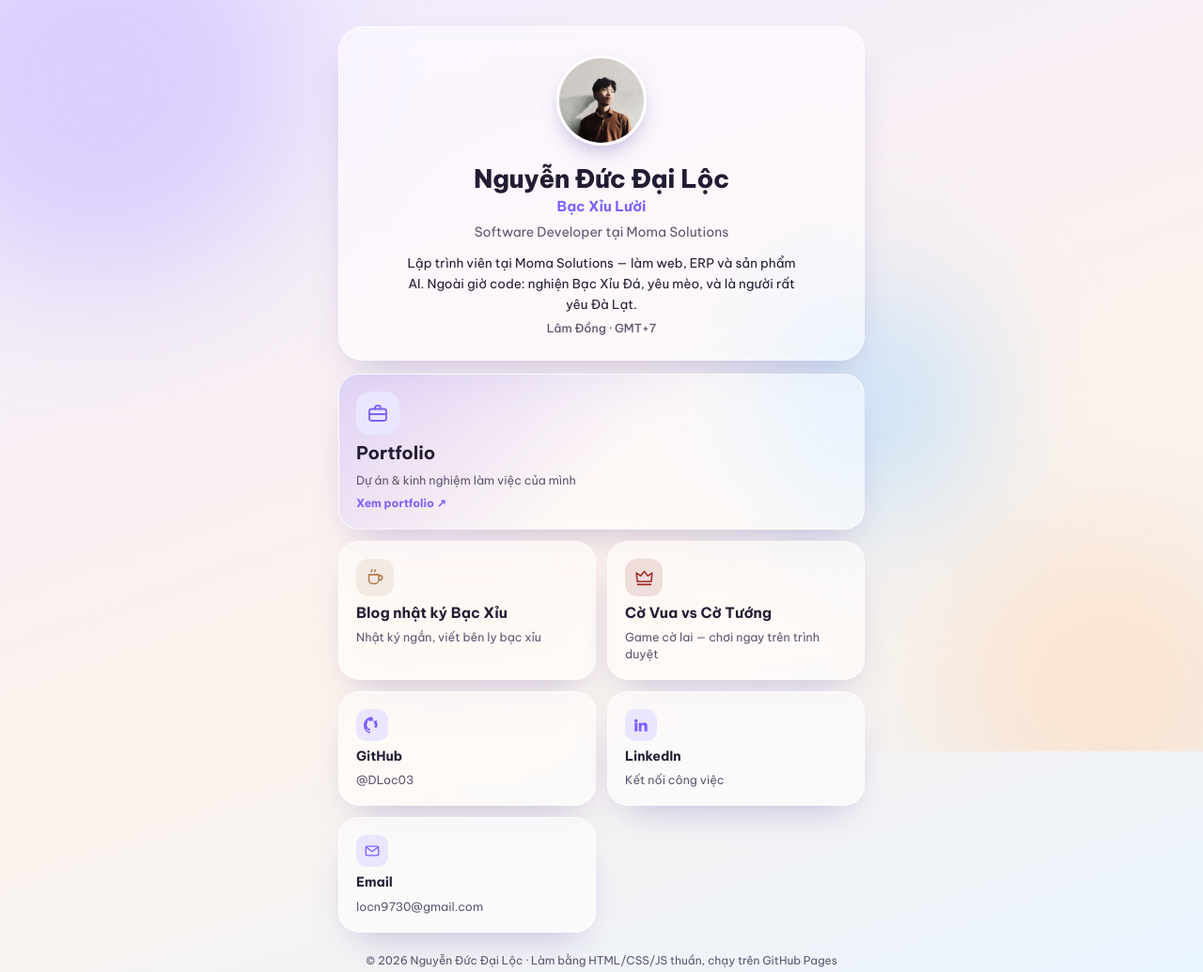
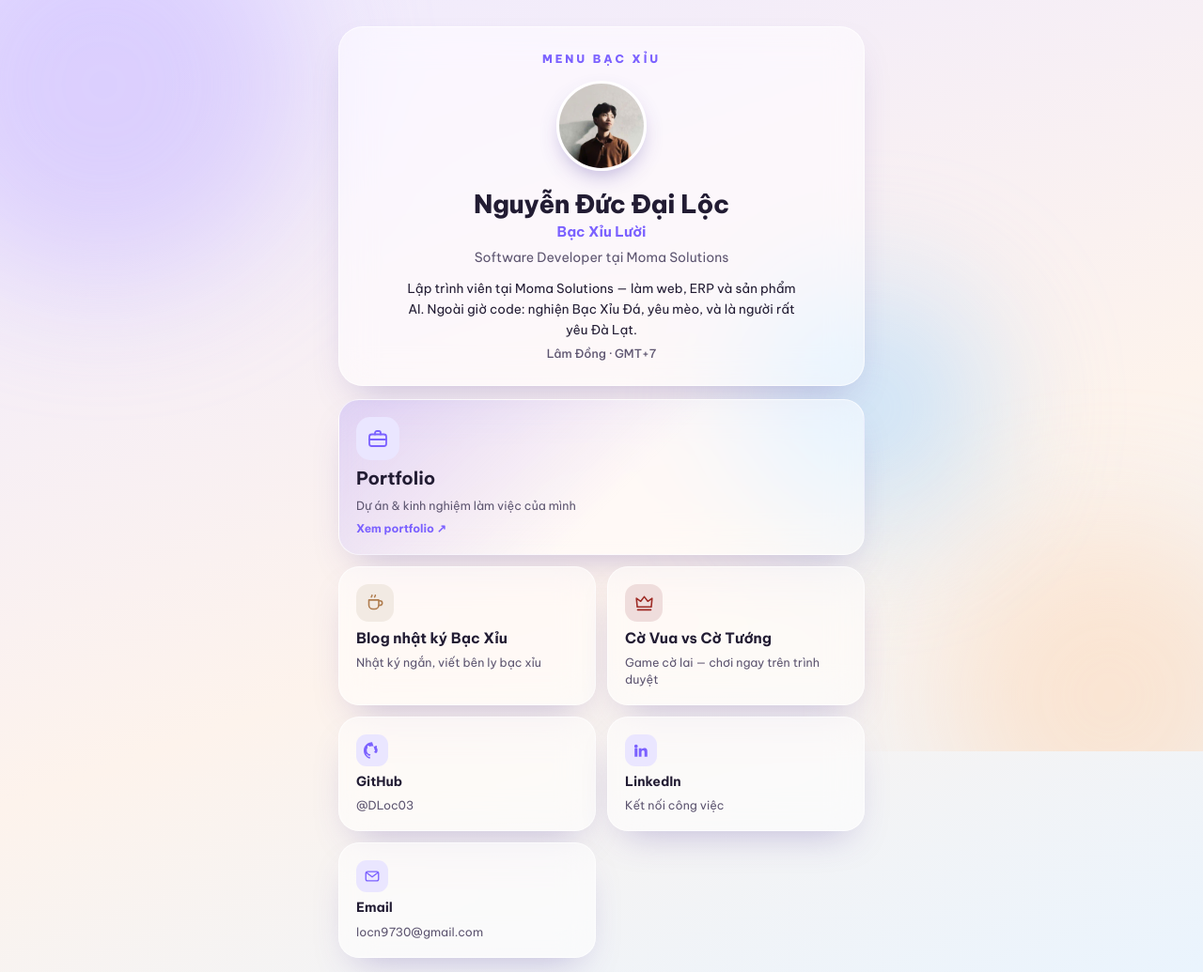
Before and after one commit to DLoc03/DLoc03.github.io, a plain HTML site: page index.html in a window 1280 px wide. Shown: the top 1035 px of the page at 94% size. Drawn offline with Linux system fonts and the light colour scheme.

Commit message:
Đổi tên site thành 'Menu Bạc Xỉu' (title, og, nhãn thương hiệu trên thẻ hồ sơ) + ?v=3

```diff
--- a/assets/app.js
+++ b/assets/app.js
@@ -19,6 +19,7 @@
 
   function render(data) {
     var p = data.profile || {};
+    if (p.siteName) document.getElementById('siteName').textContent = p.siteName;
     if (p.name) document.getElementById('fullName').textContent = p.name;
     if (p.alias) document.getElementById('alias').textContent = p.alias;
     if (p.tagline) document.getElementById('tagline').textContent = p.tagline;
--- a/assets/style.css
+++ b/assets/style.css
@@ -24,7 +24,8 @@ body{
   backdrop-filter:blur(18px) saturate(1.4);-webkit-backdrop-filter:blur(18px) saturate(1.4);
   box-shadow:var(--shadow);
 }
-.profile{text-align:center;padding:30px 24px 26px}
+.profile{text-align:center;padding:26px 24px}
+.brand{font-size:12px;letter-spacing:.24em;font-weight:800;color:var(--accent);text-transform:uppercase;margin-bottom:16px}
 .avatar{width:96px;height:96px;border-radius:50%;object-fit:cover;border:3px solid rgba(255,255,255,.85);box-shadow:0 10px 24px -8px rgba(80,60,160,.45)}
 .profile h1{font-size:clamp(22px,5.6vw,27px);font-weight:800;margin-top:14px;letter-spacing:-.01em}
 .alias{margin-top:3px;font-weight:700;color:var(--accent);font-size:15px}
--- a/data/links.json
+++ b/data/links.json
@@ -66,6 +66,7 @@
     "location": "Lâm Đồng · GMT+7",
     "name": "Nguyễn Đức Đại Lộc",
     "tagline": "Software Developer tại Moma Solutions",
-    "bio": "Lập trình viên tại Moma Solutions — làm web, ERP và sản phẩm AI. Ngoài giờ code: nghiện Bạc Xỉu Đá, yêu mèo, và là người rất yêu Đà Lạt."
+    "bio": "Lập trình viên tại Moma Solutions — làm web, ERP và sản phẩm AI. Ngoài giờ code: nghiện Bạc Xỉu Đá, yêu mèo, và là người rất yêu Đà Lạt.",
+    "siteName": "Menu Bạc Xỉu"
   }
 }
--- a/index.html
+++ b/index.html
@@ -3,10 +3,10 @@
 <head>
 <meta charset="UTF-8">
 <meta name="viewport" content="width=device-width, initial-scale=1.0, viewport-fit=cover">
-<title>Đại Lộc — Cổng link cá nhân</title>
-<meta name="description" content="Mọi liên kết của Nguyễn Đức Đại Lộc (Bạc Xỉu Lười): Portfolio, Blog nhật ký Bạc Xỉu, game Cờ Vua vs Cờ Tướng, GitHub, LinkedIn và TikTok.">
+<title>Menu Bạc Xỉu — Đại Lộc</title>
+<meta name="description" content="Menu Bạc Xỉu — mọi liên kết của Nguyễn Đức Đại Lộc (Bạc Xỉu Lười): Portfolio, Blog nhật ký Bạc Xỉu, game Cờ Vua vs Cờ Tướng, GitHub, LinkedIn và TikTok.">
 <meta property="og:type" content="website">
-<meta property="og:title" content="Đại Lộc — Cổng link cá nhân">
+<meta property="og:title" content="Menu Bạc Xỉu — Đại Lộc">
 <meta property="og:description" content="Portfolio · Blog nhật ký Bạc Xỉu · Game Cờ Vua vs Cờ Tướng · GitHub · LinkedIn · TikTok — tất cả ở một chỗ.">
 <meta property="og:url" content="https://dloc03.github.io/">
 <meta property="og:image" content="https://dloc03.github.io/assets/avatar.jpg">
@@ -14,13 +14,14 @@
 <link rel="preconnect" href="https://fonts.googleapis.com">
 <link rel="preconnect" href="https://fonts.gstatic.com" crossorigin>
 <link href="https://fonts.googleapis.com/css2?family=Be+Vietnam+Pro:wght@400;500;600;700;800&display=swap" rel="stylesheet">
-<link rel="stylesheet" href="assets/style.css?v=2">
+<link rel="stylesheet" href="assets/style.css?v=3">
 </head>
 <body>
 <div class="bg" aria-hidden="true"><span class="blob b1"></span><span class="blob b2"></span><span class="blob b3"></span></div>
 
 <main class="wrap">
   <header class="profile glass">
+    <p class="brand" id="siteName">Menu Bạc Xỉu</p>
     <img class="avatar" id="avatar" src="assets/avatar.jpg" alt="Ảnh đại diện của Đại Lộc" width="96" height="96">
     <h1 id="fullName">Nguyễn Đức Đại Lộc</h1>
     <p class="alias" id="alias">Bạc Xỉu Lười</p>
@@ -34,6 +35,6 @@
   <footer class="foot">© <span id="year">2026</span> Nguyễn Đức Đại Lộc · Làm bằng HTML/CSS/JS thuần, chạy trên GitHub Pages</footer>
 </main>
 
-<script src="assets/app.js?v=2"></script>
+<script src="assets/app.js?v=3"></script>
 </body>
 </html>
```
